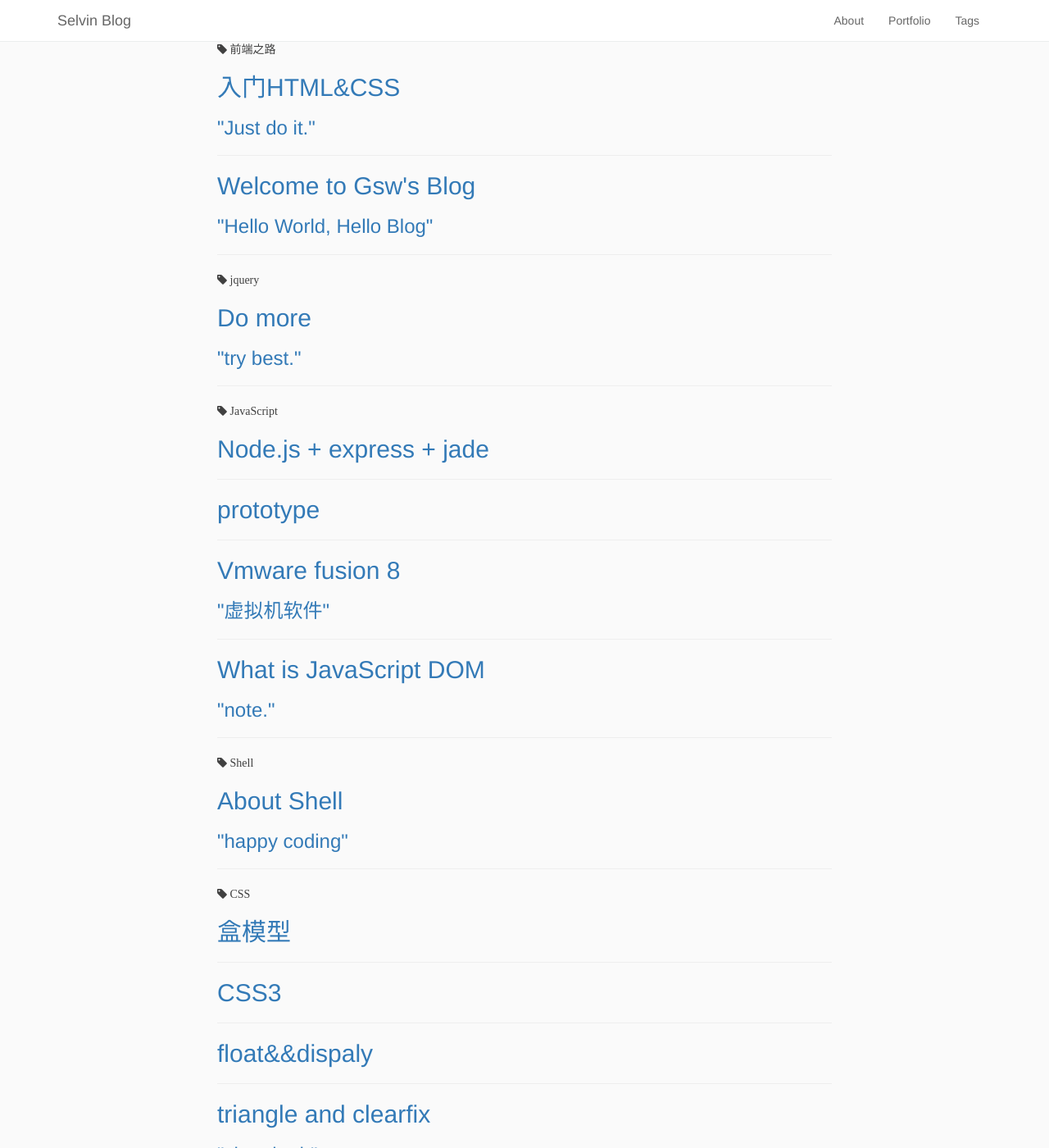
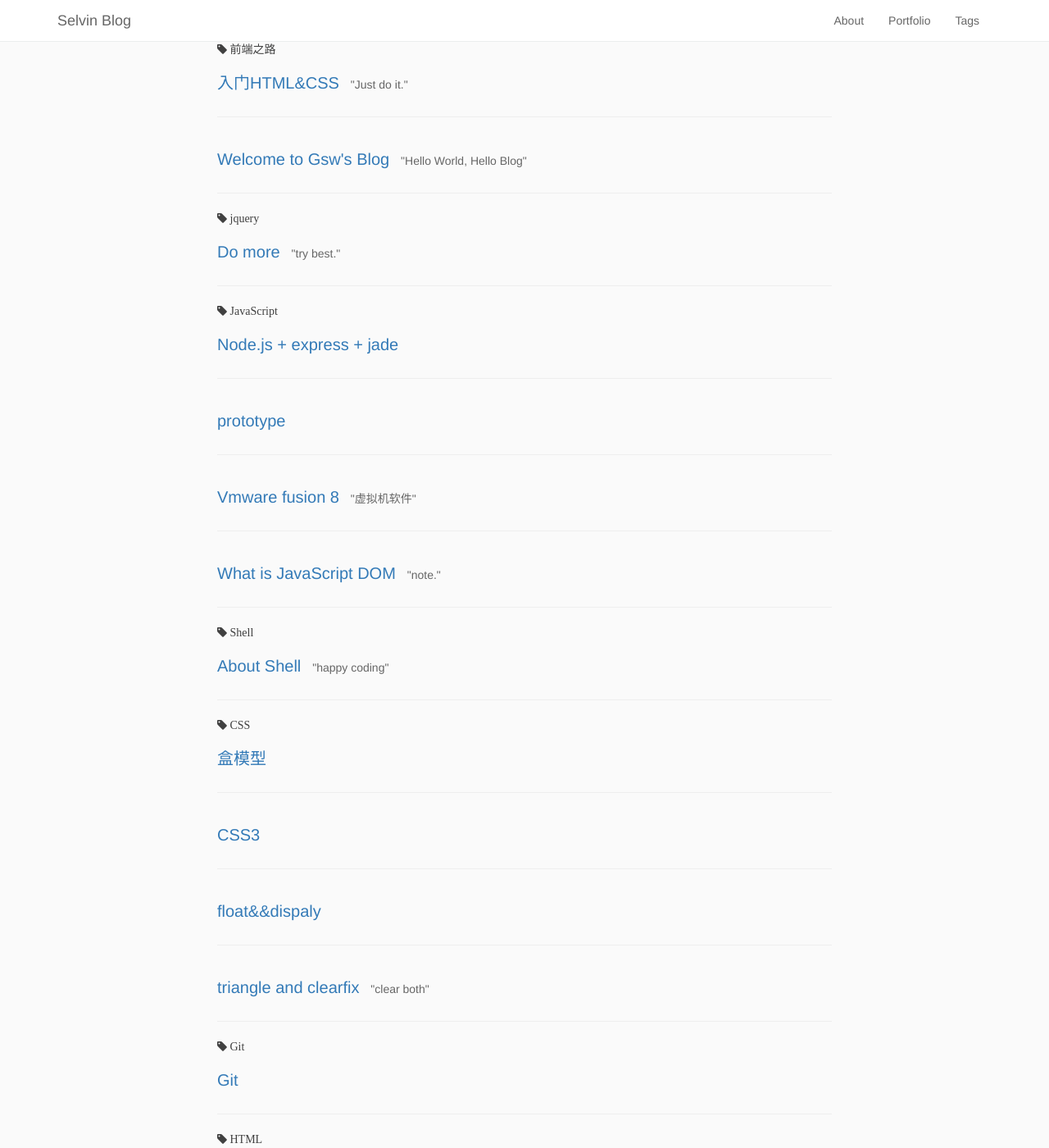
Before and after one commit to Selvin11/selvin.github.io, a Jekyll site: the page built from tags.html, in a window 1280 px wide and 1400 px high. Shown: the whole window at 82% size. Built offline with Jekyll 4.4.1, drawn with Linux system fonts in a browser that asks for light colours; nearby versions of some CDN libraries; comment, search, counter and statistics services are not loaded.

Commit message:
change a color and font-size

```diff
--- a/css/selvin.css
+++ b/css/selvin.css
@@ -3,6 +3,28 @@ body {
   background-color:rgb(250, 250, 250);
   color:rgb(64, 64, 64);
 }
+a.post-link:link,
+.post-preview a{
+  text-decoration:none;
+}
+.post-preview a h2,
+.post-preview a h3{
+  display:inline-block;
+}
+.post-preview a h2{
+  margin-right:10px;
+  font-size:20px;
+}
+.post-preview a h3{
+  font-size:14px;
+  color:#666;
+  cursor:none;
+}
+a.post-link:hover,
+h2.post-title:hover{
+  color:#E91E63;
+}
+
 .wrap {
   width: 960px;
   margin: 0 auto; }
@@ -133,7 +155,6 @@ a.tag {
   background-color:#eee;
 }
 
-
 .fa-html5{
   color:#e88a3e;
 }
```
